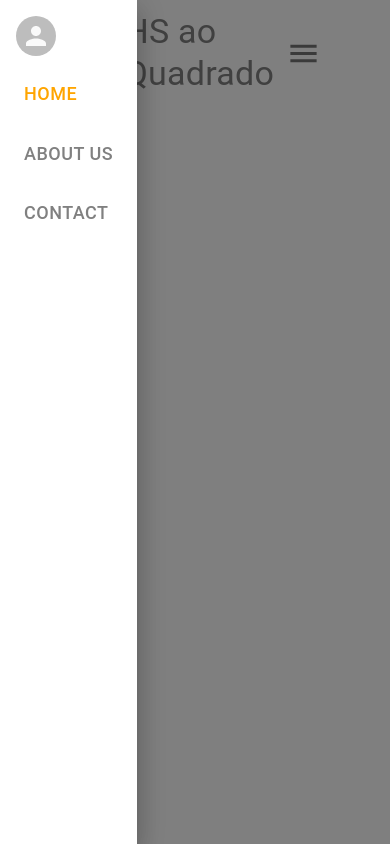
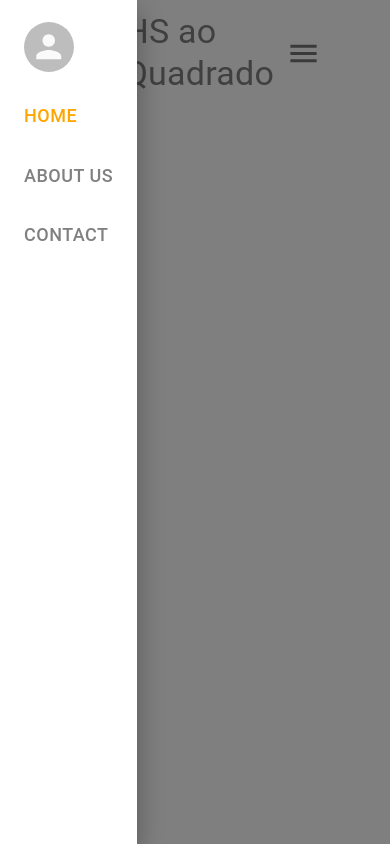
Before and after one commit to HackerSchool/Arquimedia, a React app in the folder frontend/: page / in a window 390 px wide. Both pictures are taken after a click on the button 303 px from the left and 53 px from the top of the page. Built offline with nearby package versions, Linux system fonts and the light colour scheme; no server answers; the HTML template or start-up script is replaced by a standard one.

Commit message:
Change radius of shadow on hover to circle

```diff
--- a/frontend/src/components/navbar/Navbar.js
+++ b/frontend/src/components/navbar/Navbar.js
@@ -110,7 +110,7 @@ const Navbar = () => {
 						<List>
 							<ListItem>
 								{(user.id != null) ? (
-								(<Avatar>{user.username[0]}</Avatar>)
+								<NavbarAvatar user={user}/>
 						) : (
 							<NavbarButton href="/login" text="login" />
 						)}
--- a/frontend/src/components/navbar/NavbarAvatar.js
+++ b/frontend/src/components/navbar/NavbarAvatar.js
@@ -11,6 +11,11 @@ const useStyles = makeStyles(theme => ({
 	avatar: {
 		width: "50px",
 		height: "50px"
+	},
+	button: {
+		'&:hover': {
+			borderRadius: 90
+		}
 	}
 }))
 
@@ -27,7 +32,7 @@ const NavbarAvatar = (props) => {
 	}
 
 	return (<div>
-				<Button onClick={handleClick}><Avatar className={classes.avatar}>{props.user.username[0]}</Avatar></Button>
+				<Button onClick={handleClick} className={classes.button}><Avatar className={classes.avatar}>{props.user.username[0]}</Avatar></Button>
 				<Menu
 					id="menu"
 					anchorEl={anchorEl}
```
Also changed, not shown: frontend/static/frontend/main.js.
